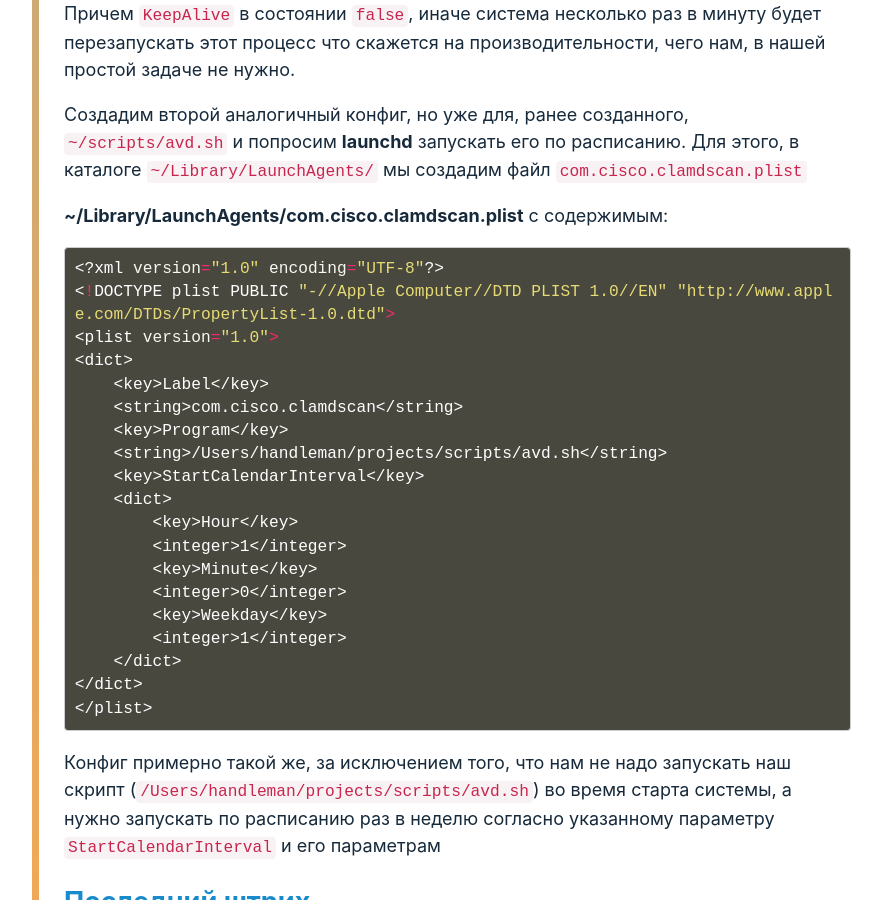
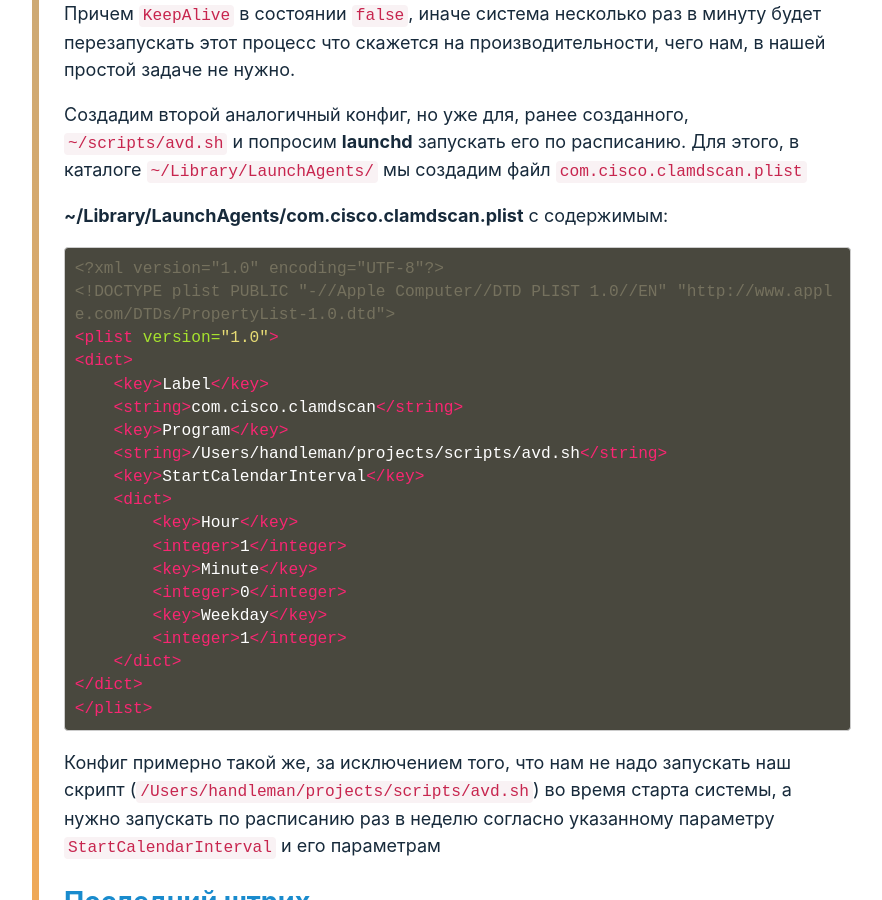
Before and after one commit to handleman/handleman.github.source, a Jekyll site: the page built from _posts/2020-05-07-clamav-mac-os.markdown, in a window 1280 px wide and 900 px high, scrolled down 3893 px. Shown: the whole window, without its empty margins (44-926 px from the left). Built offline with Jekyll 4.4.1, drawn with Linux system fonts in a browser that asks for light colours; a script that is not in the unit is left out; comment, search, counter and statistics services are not loaded.

Commit message:
code source format

````diff
--- a/_posts/2020-05-07-clamav-mac-os.markdown
+++ b/_posts/2020-05-07-clamav-mac-os.markdown
@@ -127,7 +127,7 @@ $ echo "#\!/usr/bin/env bash \n/usr/local/bin/freshclam && /usr/local/bin/clamds
 
 **~/Library/LaunchAgents/com.cisco.clamdscan.plist** с содержимым:
 
-```bash
+```xml
 <?xml version="1.0" encoding="UTF-8"?>
 <!DOCTYPE plist PUBLIC "-//Apple Computer//DTD PLIST 1.0//EN" "http://www.apple.com/DTDs/PropertyList-1.0.dtd">
 <plist version="1.0">
````
